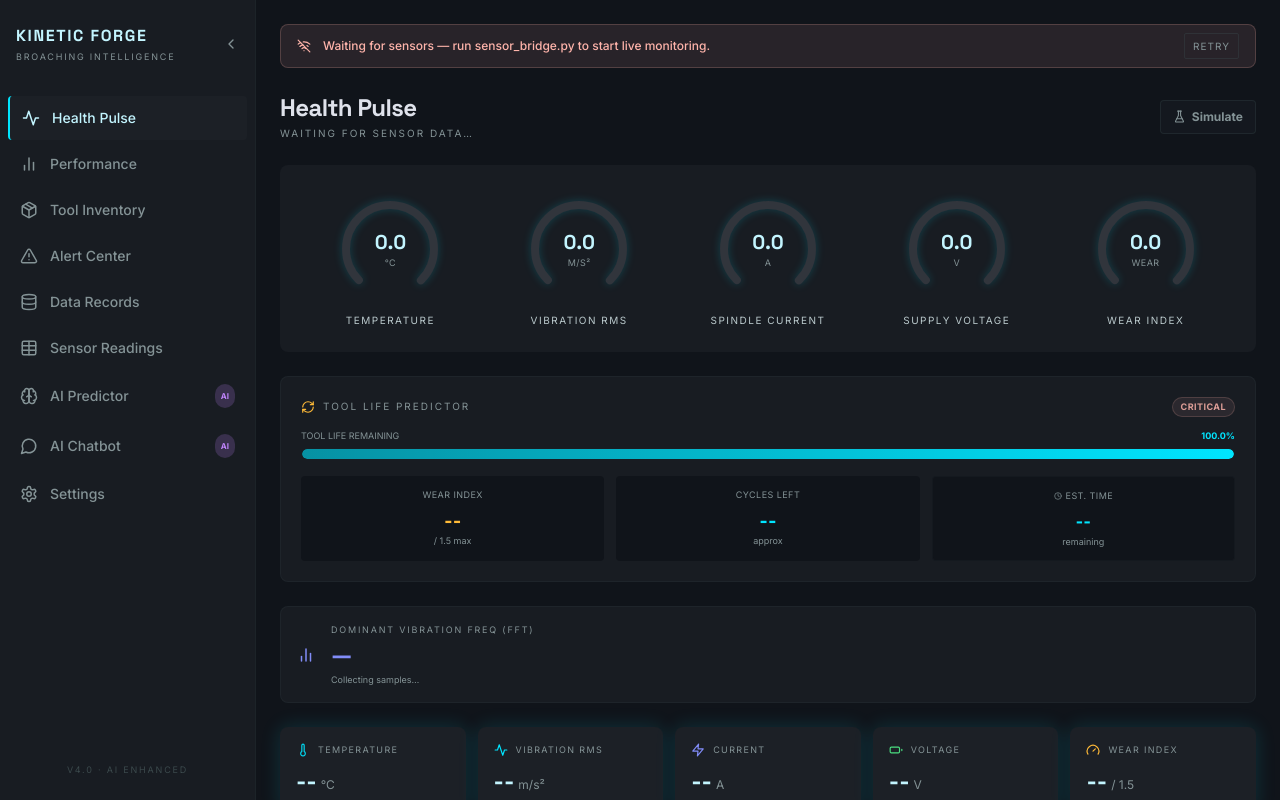
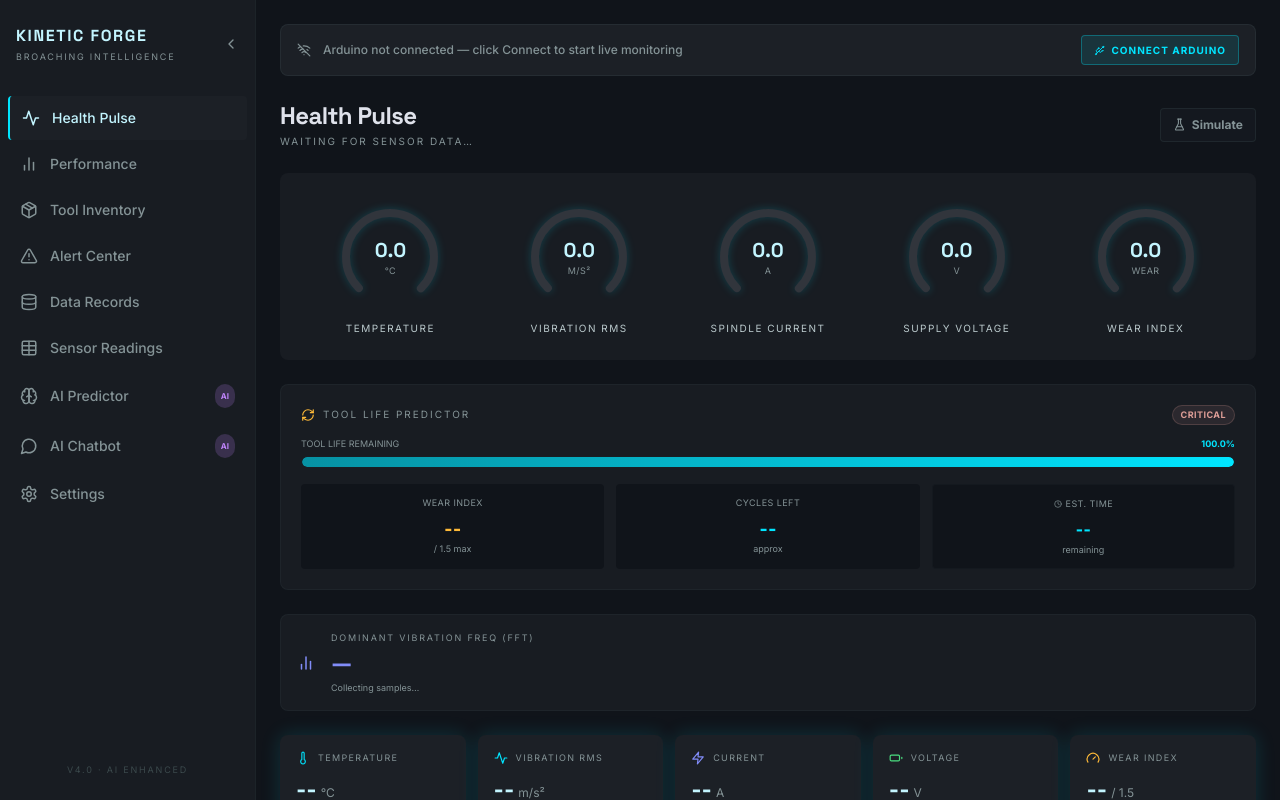
Before and after one commit to t23050288-cmyk/broaching-machine-monitor, a React (Vite) app: page / in a window 1280 px wide. Built offline with nearby package versions, Linux system fonts and the light colour scheme; the HTML template or start-up script is replaced by a standard one.

Commit message:
feat: Connect Arduino button, Disconnect button, unsupported browser warning

```diff
--- a/src/components/ConnectionBanner.jsx
+++ b/src/components/ConnectionBanner.jsx
@@ -1,23 +1,75 @@
-import { Wifi, WifiOff, Loader } from 'lucide-react';
+import { Wifi, WifiOff, Loader, Usb, AlertTriangle } from 'lucide-react';
 
-export default function ConnectionBanner({ status, onConnect }) {
+export default function ConnectionBanner({ status, onConnect, onDisconnect }) {
   const cfg = {
-    connected:    { icon: Wifi,    color: '#00e5ff', bg: 'bg-[#00e5ff]/10 border-[#00e5ff]/20', text: 'LIVE — Arduino Sensors Connected' },
-    connecting:   { icon: Loader,  color: '#ffba38', bg: 'bg-[#ffba38]/10 border-[#ffba38]/20', text: 'Connecting to sensor bridge…' },
-    disconnected: { icon: WifiOff, color: '#ffb4ab', bg: 'bg-[#ffb4ab]/10 border-[#ffb4ab]/20', text: 'Waiting for sensors — run sensor_bridge.py to start live monitoring.' },
-    error:        { icon: WifiOff, color: '#ffb4ab', bg: 'bg-[#ffb4ab]/10 border-[#ffb4ab]/20', text: 'Bridge not found on localhost:8765 — is sensor_bridge.py running?' },
+    connected:   {
+      icon: Wifi,
+      color: '#00e5ff',
+      bg: 'bg-[#00e5ff]/10 border-[#00e5ff]/20',
+      text: 'LIVE — Arduino connected via USB Serial',
+    },
+    connecting:  {
+      icon: Loader,
+      color: '#ffba38',
+      bg: 'bg-[#ffba38]/10 border-[#ffba38]/20',
+      text: 'Connecting to Arduino…',
+    },
+    disconnected: {
+      icon: WifiOff,
+      color: '#849396',
+      bg: 'bg-[#1c2026] border-[#3b494c]/30',
+      text: 'Arduino not connected — click Connect to start live monitoring',
+    },
+    error: {
+      icon: WifiOff,
+      color: '#ffb4ab',
+      bg: 'bg-[#ffb4ab]/10 border-[#ffb4ab]/20',
+      text: 'Connection lost — reconnect Arduino USB and try again',
+    },
+    unsupported: {
+      icon: AlertTriangle,
+      color: '#ffba38',
+      bg: 'bg-[#ffba38]/10 border-[#ffba38]/20',
+      text: 'Web Serial not supported — use Chrome or Edge browser',
+    },
   };
+
   const c    = cfg[status] || cfg.disconnected;
   const Icon = c.icon;
+
   return (
-    <div className={`flex items-center gap-3 px-4 py-2 rounded-xl border text-xs mb-4 ${c.bg}`}>
-      <Icon size={14} style={{ color: c.color }} className={status === 'connecting' ? 'animate-spin' : ''}/>
+    <div className={`flex items-center gap-3 px-4 py-2.5 rounded-xl border text-xs ${c.bg}`}>
+      <Icon
+        size={14}
+        style={{ color: c.color }}
+        className={status === 'connecting' ? 'animate-spin' : ''}
+      />
       <span style={{ color: c.color }} className="font-medium flex-1">{c.text}</span>
+
+      {status === 'connected' && onDisconnect && (
+        <button
+          onClick={onDisconnect}
+          className="text-[10px] uppercase tracking-widest text-[#849396] hover:text-[#ffb4ab] border border-[#3b494c]/40 hover:border-[#ffb4ab]/40 px-2 py-1 rounded transition-colors">
+          Disconnect
+        </button>
+      )}
+
       {(status === 'disconnected' || status === 'error') && (
-        <button onClick={onConnect}
-          className="text-[10px] uppercase tracking-widest text-[#849396] hover:text-[#c3f5ff] border border-[#3b494c]/40 px-2 py-1 rounded transition-colors">
-          Retry
+        <button
+          onClick={onConnect}
+          className="flex items-center gap-1.5 text-[10px] uppercase tracking-widest font-bold text-[#00e5ff] bg-[#00e5ff]/10 hover:bg-[#00e5ff]/20 border border-[#00e5ff]/30 px-3 py-1.5 rounded-lg transition-colors">
+          <Usb size={11}/> Connect Arduino
         </button>
+      )}
+
+      {status === 'unsupported' && (
+        <a
+          href="https://www.google.com/chrome/"
+          target="_blank"
+          rel="noopener noreferrer"
+          className="text-[10px] uppercase tracking-widest text-[#ffba38] border border-[#ffba38]/40 px-2 py-1 rounded transition-colors hover:bg-[#ffba38]/10">
+          Get Chrome
+        </a>
       )}
     </div>
   );
```
